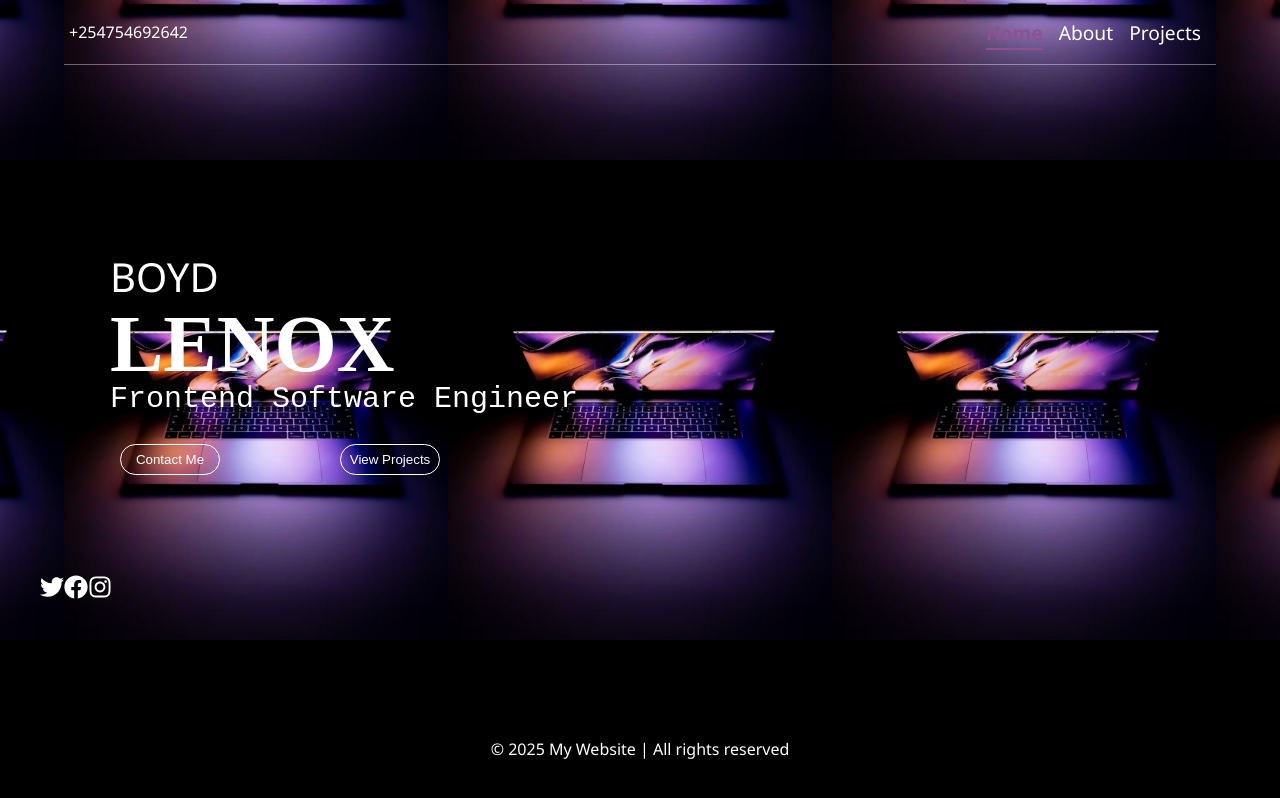
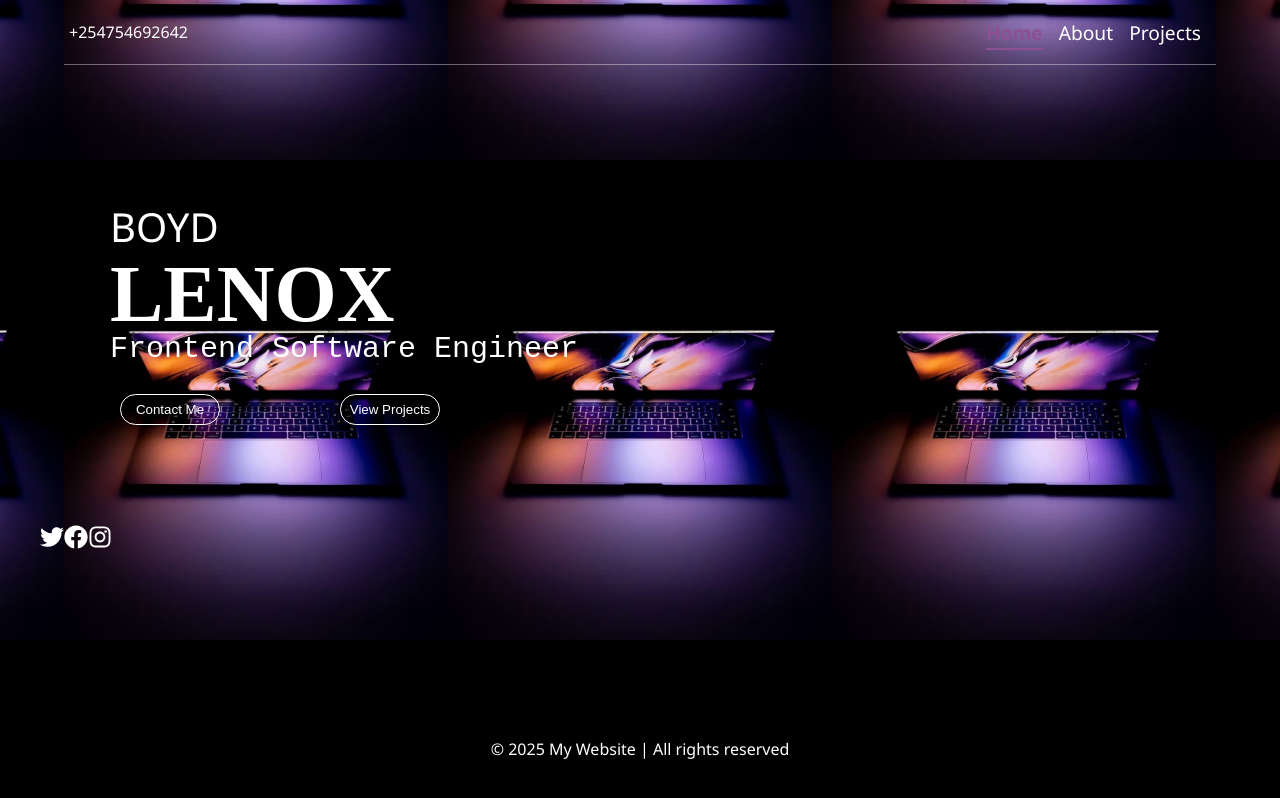
Before and after one commit to Top053/portfolio, a React (Vite) app: page / in a window 1280 px wide. Built offline with nearby package versions, Linux system fonts and the light colour scheme.

Commit message:
centered .main

```diff
--- a/src/index.css
+++ b/src/index.css
@@ -20,8 +20,7 @@ body{
 }
 .main{
     padding:120px 20px 40px;
-    margin: 50px;
-    top:30px;
+    margin: 0 auto;
     width: 100%;
     margin-left: 20px;
 
```
